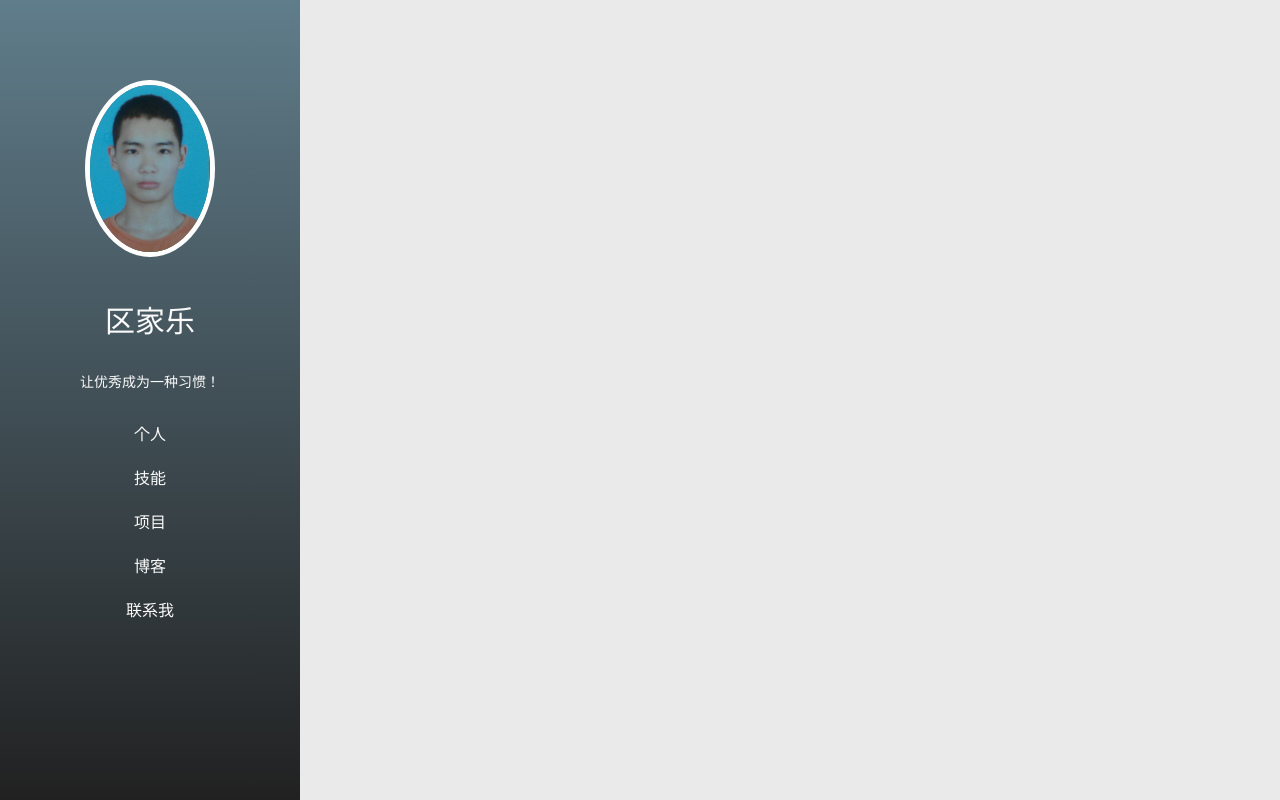
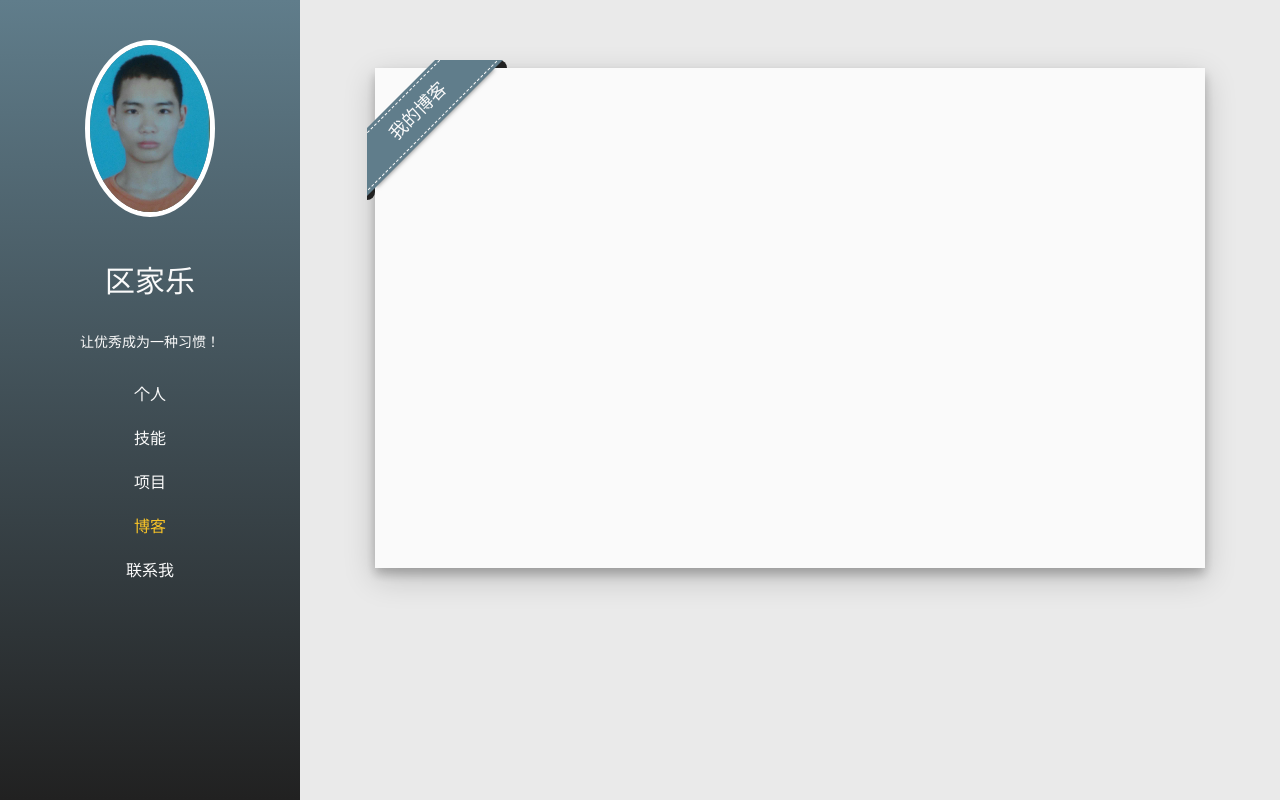
Before and after one commit to xyyojl/vue-resume, a Vue app: page /#/blog in a window 1280 px wide. Built offline with nearby package versions, Linux system fonts and the light colour scheme.

Commit message:
搭建好大体的框架，将公用的css样式存放在 assets/css/common.css 里面

```diff
--- /dev/null
+++ b/src/assets/css/common.css
@@ -0,0 +1,88 @@
+main {
+  display: flex;
+  flex-direction: column;
+}
+.main {
+  font-size: 18px;
+  position: relative;
+  background: #fafafa;
+  box-shadow: rgba(0, 0, 0, 0.19) 0px 10px 30px,
+    rgba(0, 0, 0, 0.23) 0px 6px 10px;
+  font-family: 幼圆;
+  display: flex;
+}
+.wrap {
+  position: absolute;
+  top: -8px;
+  left: -8px;
+  overflow: hidden;
+  width: 150px;
+  height: 150px;
+  user-select: none;
+}
+.wrap::before {
+  content: "";
+  display: block;
+  border-radius: 8px 8px 0px 0px;
+  width: 40px;
+  height: 8px;
+  position: absolute;
+  left: 100px;
+  background: #212121;
+}
+.wrap::after {
+  content: "";
+  display: block;
+  border-radius: 0px 8px 8px 0px;
+  width: 8px;
+  height: 40px;
+  position: absolute;
+  left: 0px;
+  top: 100px;
+  background: #212121;
+}
+.ribbon6 {
+  color: #fafafa;
+  display: inline-block;
+  text-align: center;
+  width: 200px;
+  height: 40px;
+  line-height: 40px;
+  position: absolute;
+  top: 30px;
+  left: -50px;
+  z-index: 2;
+  overflow: hidden;
+  transform: rotate(-45deg);
+  border: 1px dashed;
+  box-shadow: 0 0 0 3px #607d8b, 0px 21px 5px -18px rgba(0, 0, 0, 0.6);
+  background: #607d8b;
+}
+@media (min-width: 1125px) {
+  .main {
+    position: fixed;
+    margin: 60px 0;
+    left: 375px;
+    width: calc(100vw - 550px);
+    min-height: 400px;
+    padding: 50px;
+  }
+}
+@media (max-width: 1125px) {
+  .main {
+    margin: 40px;
+    width: calc(100vw - 180px);
+    min-height: 400px;
+    padding: 50px;
+  }
+}
+@media (max-width: 550px) {
+  .wrap {
+    display: none;
+  }
+  .main {
+    width: auto;
+    padding: 1em 2em;
+    margin: 0;
+  }
+}
--- a/src/components/Aside.vue
+++ b/src/components/Aside.vue
@@ -61,7 +61,7 @@ export default {
     user-select: none;
   }
   aside img {
-    margin-top: 80px;
+    margin-top: 40px;
   }
   aside > .name {
     margin-top: 40px;
--- /dev/null
+++ b/src/components/Blog.vue
@@ -0,0 +1,18 @@
+<template>
+  <main>
+    <div class="main">
+      <div class="wrap">
+        <span class="ribbon6">我的博客</span>
+      </div>
+    </div>
+  </main>
+</template>
+
+<script>
+export default {
+  name: 'Blog'
+}
+</script>
+
+<style scoped>
+</style>
--- /dev/null
+++ b/src/components/Contact.vue
@@ -0,0 +1,18 @@
+<template>
+  <main>
+    <div class="main">
+      <div class="wrap">
+        <span class="ribbon6">联系方式</span>
+      </div>
+    </div>
+  </main>
+</template>
+
+<script>
+export default {
+  name: 'Contact'
+}
+</script>
+
+<style scoped>
+</style>
--- /dev/null
+++ b/src/components/Project.vue
@@ -0,0 +1,18 @@
+<template>
+  <main>
+    <div class="main">
+      <div class="wrap">
+        <span class="ribbon6">项目经历</span>
+      </div>
+    </div>
+  </main>
+</template>
+
+<script>
+export default {
+  name: 'Project'
+}
+</script>
+
+<style scoped>
+</style>
--- /dev/null
+++ b/src/components/Skill.vue
@@ -0,0 +1,18 @@
+<template>
+  <main>
+    <div class="main">
+      <div class="wrap">
+        <span class="ribbon6">专业技能</span>
+      </div>
+    </div>
+  </main>
+</template>
+
+<script>
+export default {
+  name: 'Skill'
+}
+</script>
+
+<style scoped>
+</style>
--- a/src/main.js
+++ b/src/main.js
@@ -3,6 +3,7 @@
 import Vue from 'vue'
 import App from './App'
 import router from './router'
+import '@/assets/css/common.css'
 
 Vue.config.productionTip = false
 
--- a/src/router/index.js
+++ b/src/router/index.js
@@ -1,6 +1,10 @@
 import Vue from 'vue'
 import Router from 'vue-router'
 import Message from '../components/Message'
+import Skill from '../components/Skill'
+import Project from '../components/Project'
+import Blog from '../components/Blog'
+import Contact from '../components/Contact'
 
 Vue.use(Router)
 
@@ -10,6 +14,26 @@ export default new Router({
       path: '/',
       name: 'Message',
       component: Message
+    },
+    {
+      path: '/skill',
+      name: 'Skill',
+      component: Skill
+    },
+    {
+      path: '/rroject',
+      name: 'Project',
+      component: Project
+    },
+    {
+      path: '/blog',
+      name: 'Blog',
+      component: Blog
+    },
+    {
+      path: '/contact',
+      name: 'Contact',
+      component: Contact
     }
   ]
 })
```
